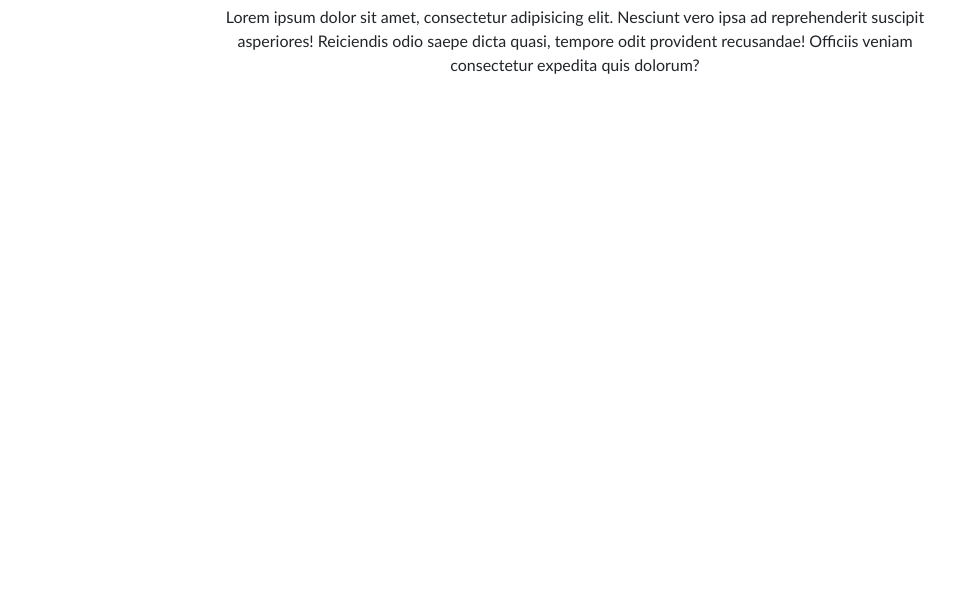
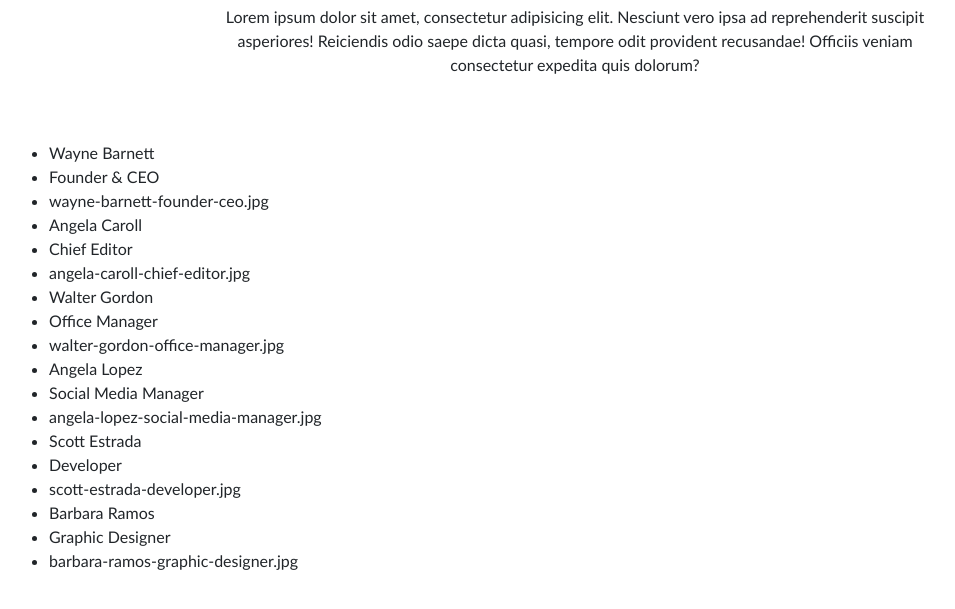
Before and after one commit to FilippoToffoletto/js-our-team, a plain HTML site: page Milestone 2/index.html in a window 1280 px wide. Shown: the part 99-708 px from the top of the page, without its empty margins (65-1020 px from the left). Drawn offline with nearby package versions, Linux system fonts and the light colour scheme.

Commit message:
[add]milestone 2

```diff
--- a/Milestone 2/css/style.css
+++ b/Milestone 2/css/style.css
@@ -2,8 +2,6 @@
 Utilizzando i dati forniti, creare un array di oggetti per rappresentare i membri del team.
 Ogni membro è caratterizzato dalle seguenti informazioni: nome, ruolo e foto.
 
-**MILESTONE 1:**
-Stampare su console le informazioni di nome, ruolo e la stringa della foto
 **MILESTONE 2:**
 Stampare le stesse informazioni su DOM sotto forma di stringhe
 **MILESTONE 3:**
--- a/Milestone 2/index.html
+++ b/Milestone 2/index.html
@@ -19,7 +19,7 @@
         <p class="ft-p d-inline-block col-8">Lorem ipsum dolor sit amet, consectetur adipisicing elit. Nesciunt vero ipsa ad reprehenderit suscipit asperiores! Reiciendis odio saepe dicta quasi, tempore odit provident recusandae! Officiis veniam consectetur expedita quis dolorum?</p>
     </div>
     <div class="container-lg">
-
+        <ul class="lista"></ul>
     </div>
 
     <script src="js/script.js"></script>
--- a/Milestone 2/js/script.js
+++ b/Milestone 2/js/script.js
@@ -32,8 +32,13 @@ const team = [
     },
 ];
 
+const lista = document.querySelector('.lista');
+
 for(let indice in team){
     const member = team[indice];
-    const output = `${member.nome} - ${member.role} - ${member.profile}`;
+    const output = `<li>${member.nome}</li>
+    <li>${member.role}</li>
+    <li>${member.profile}</li>`;
     console.log(output);
+    lista.innerHTML  += output;
 }
```
